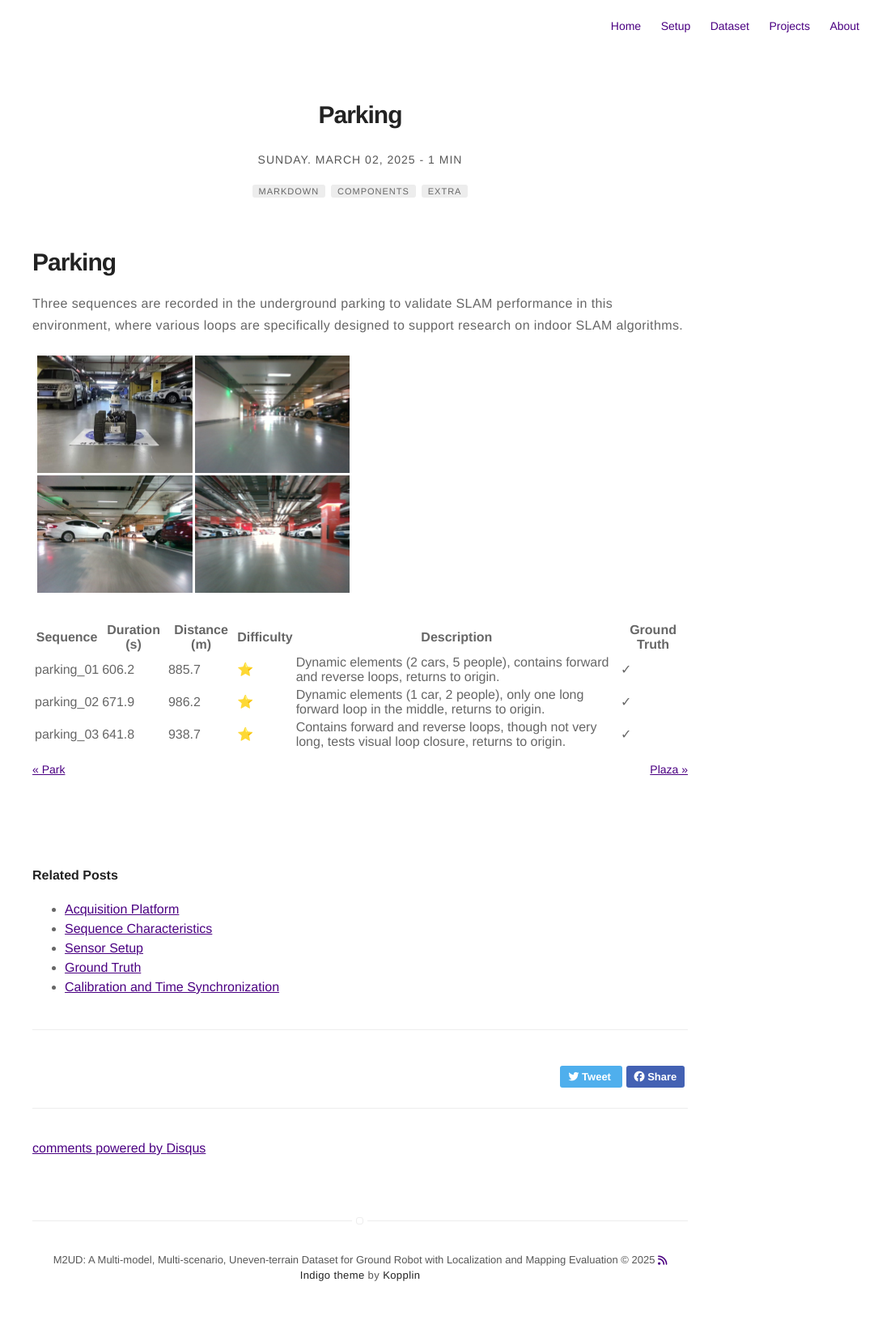
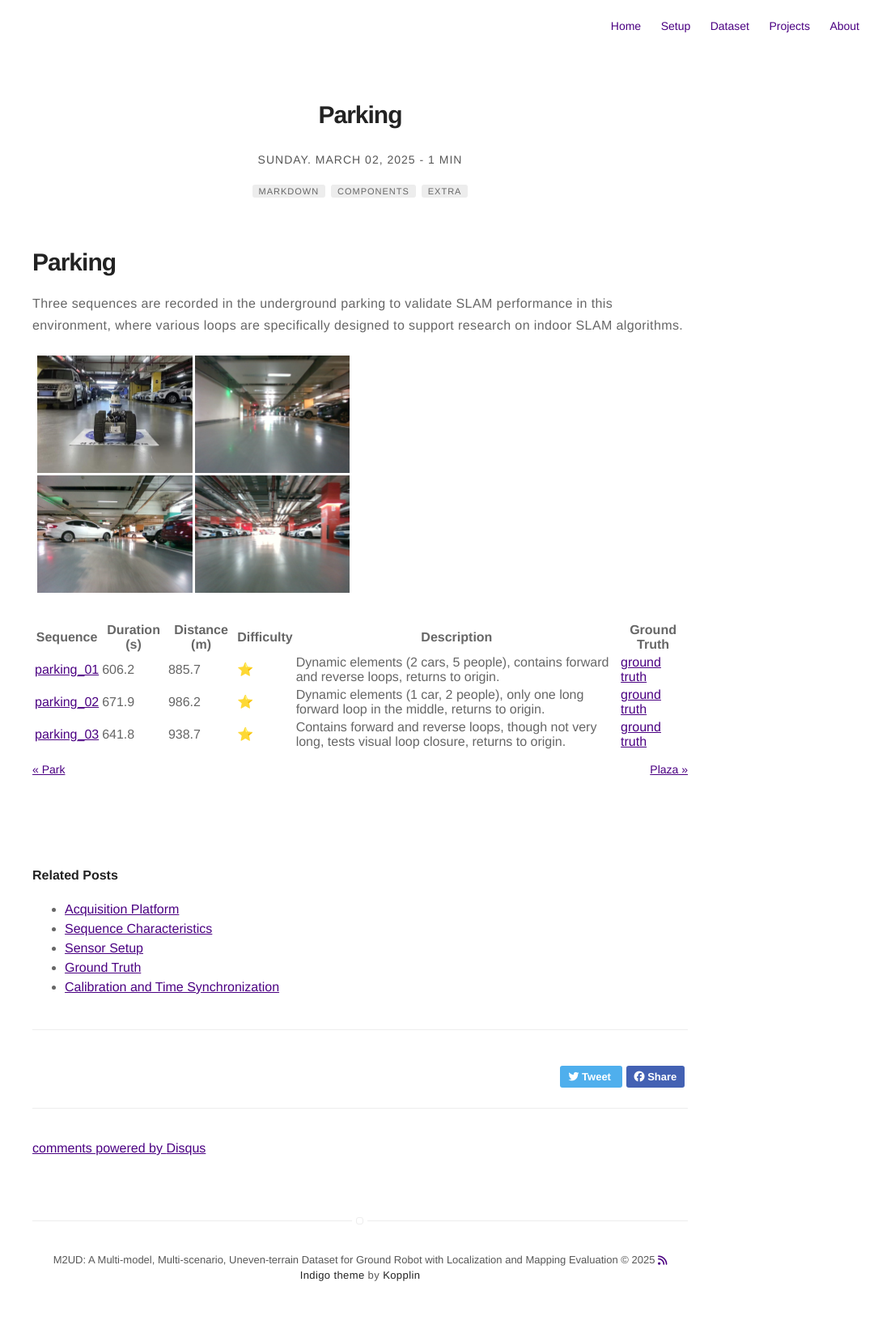
Before and after one commit to Yaepiii/M2UD, a Jekyll site: the page built from _posts/Dataset/2025-03-02-parking.markdown, in a window 1280 px wide. Shown: the whole page at 81% size, without its empty margins (195-1280 px from the left). Built offline with Jekyll 4.4.1, drawn with Linux system fonts in a browser that asks for light colours; nearby versions of some CDN libraries; comment, search, counter and statistics services are not loaded.

Commit message:
Update 2025-03-02-parking.markdown

```diff
--- a/_posts/Dataset/2025-03-02-parking.markdown
+++ b/_posts/Dataset/2025-03-02-parking.markdown
@@ -18,10 +18,10 @@ description: Parking
 
 Three sequences are recorded in the underground parking to validate SLAM performance in this environment, where various loops are specifically designed to support research on indoor SLAM algorithms.
 
-![figure](../../assets/image/parking.png)
+![figure](../../assets/image/parking.png#pic_center)
 
 | Sequence   | Duration (s) | Distance (m) | Difficulty | Description | Ground Truth |
 |------------|-------------|-------------|------------|-------------|-------------|
-| parking_01 | 606.2       | 885.7       | ⭐         | Dynamic elements (2 cars, 5 people), contains forward and reverse loops, returns to origin. | ✓ |
-| parking_02 | 671.9       | 986.2       | ⭐         | Dynamic elements (1 car, 2 people), only one long forward loop in the middle, returns to origin. | ✓ |
-| parking_03 | 641.8       | 938.7       | ⭐         | Contains forward and reverse loops, though not very long, tests visual loop closure, returns to origin. | ✓ |
+| [parking_01](https://1drv.ms/u/c/c1806c2e19f2193f/Eat73bILVglGuVqFujAM9KsB-mCwtNmzxlGePFLssenXuQ?e=hgCK3O) | 606.2       | 885.7       | ⭐         | Dynamic elements (2 cars, 5 people), contains forward and reverse loops, returns to origin. | [ground truth](https://1drv.ms/t/c/c1806c2e19f2193f/EVLvplfb5j9BhKhm8O3d8awBqyzAt5YnHmTJ3L_LY8abVA?e=WBfIFy) |
+| [parking_02](https://1drv.ms/u/c/c1806c2e19f2193f/EeZbhuGJYH9Ag2N_jWaxahEBAqoLIFP40rrXwHfDHa-u7w?e=IHQ0hw) | 671.9       | 986.2       | ⭐         | Dynamic elements (1 car, 2 people), only one long forward loop in the middle, returns to origin. | [ground truth](https://1drv.ms/t/c/c1806c2e19f2193f/EaXKTkV5m5hBiiq2cCq_-YUBWgy0ZqnN3HBt88u3cOH-Nw?e=zBeZi9) |
+| [parking_03](https://1drv.ms/u/c/c1806c2e19f2193f/EZRHj7krEU5Pl1b5lcoPCPQB49YO1DDxGnkp__bMTuYRzA?e=oiE8bU) | 641.8       | 938.7       | ⭐         | Contains forward and reverse loops, though not very long, tests visual loop closure, returns to origin. | [ground truth](https://1drv.ms/t/c/c1806c2e19f2193f/EZ77xr_2691KhouoLmG7WJYB-ls7A1JL1mb0N2lZLn9k1Q?e=mdg8zL) |
```
